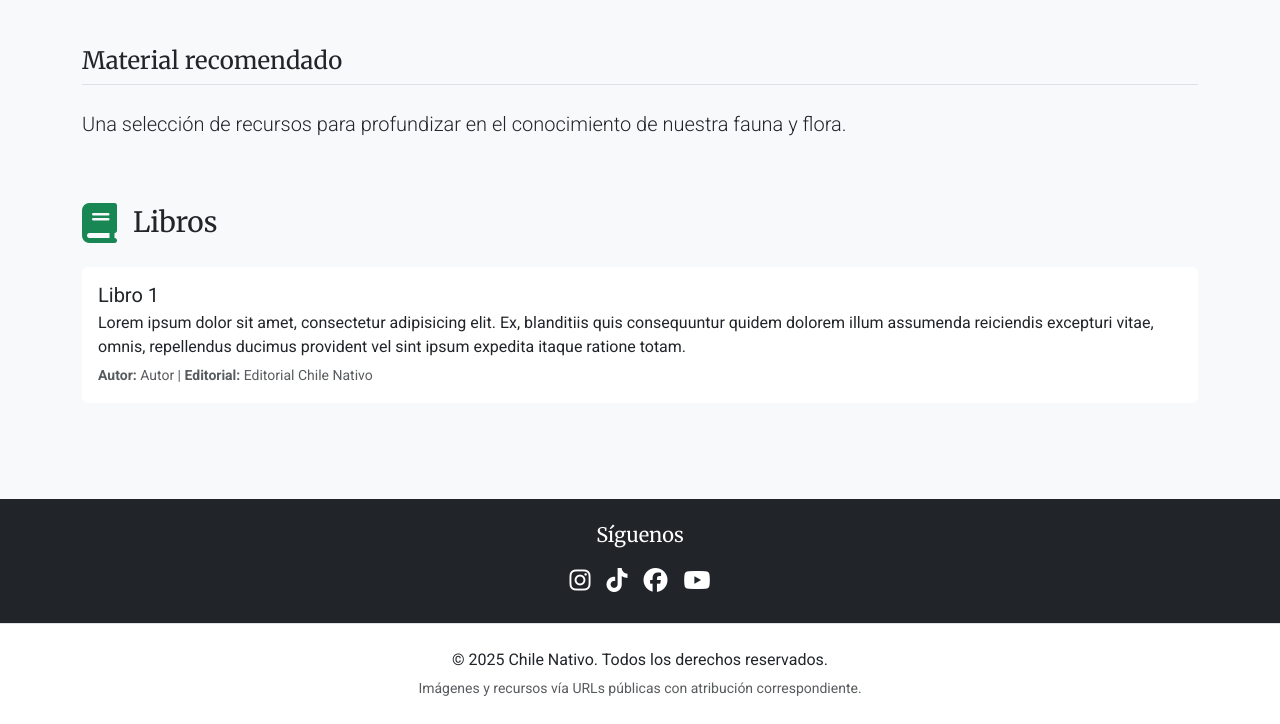
After one commit to Hormiks/ChileNativo, a Django app: page /resources/ in a window 1280 px wide. The commit adds this page. Shown: the part 497-1221 px from the top of the page. Run offline with Django 5.2, Linux system fonts and the light colour scheme.

Commit message:
Simplificado base.html, removido faq y añadido recursos.html
- Se simplificó base para mantener un solo archivo base.html
- Se eliminó código restante de partes sin utilizar y añadió .gitignore
  para el caché generado por django.
- Se añadió recursos.html y la plantilla base.

```diff
--- a/ChileNativo/urls.py
+++ b/ChileNativo/urls.py
@@ -21,7 +21,7 @@ from core import views
 urlpatterns = [
     path("", views.inicio, name="home"),
     path("about/", views.about, name="about"),
-    path("faq/", views.fq, name="fq"),
+    path("resources/", views.resources, name="recursos"),
     path("gallery/", views.gallery, name="galeria"),
     path("admin/", admin.site.urls),
 ]
--- a/core/templates/core/base.html
+++ b/core/templates/core/base.html
@@ -21,14 +21,52 @@
 </head>
 <body class="bg-light">
 
-  {% include "core/navbar.html" %}
+  <!-- NAV BAR -->
+  <nav class="navbar navbar-expand-lg bg-white shadow-sm sticky-top" data-bs-theme="light">
+    <div class="container">
+      <img src="https://i.ibb.co/V0gDQZdq/image.png" width="50" alt="">
+      <a class="navbar-brand fw-bold" href="/">Chile Nativo</a>
 
+      <button class="navbar-toggler" type="button" data-bs-toggle="collapse" data-bs-target="#mainNav"
+              aria-controls="mainNav" aria-expanded="false" aria-label="Mostrar navegación">
+        <span class="navbar-toggler-icon"></span>
+      </button>
+
+      <div class="collapse navbar-collapse" id="mainNav">
+        {% with current=request.resolver_match.url_name %}
+        <ul class="navbar-nav ms-auto mb-2 mb-lg-0">
+          <li class="nav-item">
+            <a class="nav-link {% if current == 'home' %}active{% endif %}"
+              aria-current="{% if current == 'home' %}page{% endif %}" href="/">Home</a>
+          </li>
+          <li class="nav-item">
+            <a class="nav-link {% if current == 'about' %}active{% endif %}"
+              aria-current="{% if current == 'about' %}page{% endif %}" href="/about/">Quiénes Somos</a>
+          </li>
+          <li class="nav-item">
+            <a class="nav-link {% if current == 'recursos' %}active{% endif %}"
+              aria-current="{% if current == 'recursos' %}page{% endif %}" href="/resources/">Recursos Educativos</a>
+          </li>
+          <li class="nav-item">
+            <a class="nav-link {% if current == 'galeria' %}active{% endif %}"
+              aria-current="{% if current == 'galeria' %}page{% endif %}" href="/gallery/">Galería</a>
+          </li>
+        </ul>
+        {% endwith %}
+      </div>
+    </div>
+  </nav>
+
+
+  <!-- BANNER DINÁMICO -->
   {% block banner %}{% endblock %}
 
+  <!-- CONTENIDO DINÁMICO -->
   <main class="container py-5">
     {% block content %}{% endblock %}
   </main>
 
+  <!-- REDES SOCIALES -->
   <section class="bg-dark text-white py-4">
     <div class="container text-center">
       <h2 class="h5 mb-3">Síguenos</h2>
@@ -41,7 +79,13 @@
     </div>
   </section>
 
-  {% include "core/footer.html" %}
+  <!-- FOOTER -->
+  <footer class="bg-white border-top">
+    <div class="container py-4 text-center">
+      <p class="mb-1">© 2025 Chile Nativo. Todos los derechos reservados.</p>
+      <small class="text-muted">Imágenes y recursos vía URLs públicas con atribución correspondiente.</small>
+    </div>
+  </footer>
 
   <script src="https://cdn.jsdelivr.net/npm/bootstrap@5.3.3/dist/js/bootstrap.bundle.min.js"></script>
 </body>
--- a/core/templates/core/footer.html
+++ /dev/null
@@ -1,6 +0,0 @@
-<footer class="bg-white border-top">
-  <div class="container py-4 text-center">
-    <p class="mb-1">© {{ now|default:2025 }} Chile Nativo. Todos los derechos reservados.</p>
-    <small class="text-muted">Imágenes y recursos vía URLs públicas con atribución correspondiente.</small>
-  </div>
-</footer>
--- /dev/null
+++ b/core/templates/core/recursos.html
@@ -0,0 +1,60 @@
+{% extends "core/base.html" %} {% block banner %}
+<section class="position-relative">
+  <img
+    src="https://images.unsplash.com/photo-1507842217343-583bb7270b66?q=80&w=1600&auto=format&fit=crop"
+    class="w-100"
+    style="max-height: 440px; object-fit: cover"
+    alt="Recursos educativos"
+  />
+  <div
+    class="position-absolute top-0 start-0 w-100 h-100 d-flex align-items-center overlay-dark"
+  >
+    <div class="container text-white">
+      <h1 class="display-5 fw-bold">Recursos Educativos</h1>
+      <p class="lead mb-0">
+        Libros, documentales y sitios web sobre la biodiversidad chilena.
+      </p>
+    </div>
+  </div>
+</section>
+{% endblock %} {% block content %}
+<div class="row mb-5">
+  <div class="col-12">
+    <h2 class="h4 border-bottom pb-2 mb-4">Material recomendado</h2>
+    <p class="lead">
+      Una selección de recursos para profundizar en el conocimiento de nuestra
+      fauna y flora.
+    </p>
+  </div>
+</div>
+
+<!-- LIBROS -->
+<div class="row mb-5">
+  <div class="col-12">
+    <div class="d-flex align-items-center mb-4">
+      <i class="fa-solid fa-book fs-1 text-success me-3"></i>
+      <h2 class="h3 mb-0">Libros</h2>
+    </div>
+
+    <div class="list-group">
+      <div class="list-group-item border-0 py-3">
+        <h5 class="mb-1">Libro 1</h5>
+        <p class="mb-1">
+          Lorem ipsum dolor sit amet, consectetur adipisicing elit. Ex,
+          blanditiis quis consequuntur quidem dolorem illum assumenda reiciendis
+          excepturi vitae, omnis, repellendus ducimus provident vel sint ipsum
+          expedita itaque ratione totam.
+        </p>
+        <small class="text-muted"
+          ><strong>Autor:</strong> Autor | <strong>Editorial:</strong> Editorial
+          Chile Nativo</small
+        >
+      </div>
+
+
+      </div>
+    </div>
+  </div>
+</div>
+
+{% endblock%}
--- a/core/views.py
+++ b/core/views.py
@@ -7,8 +7,8 @@ def inicio(request):
 def about(request):
     return render(request, "core/QS.html")
 
-def fq(request):
-    return render(request, "core/preguntas.html")
+def resources(request):
+    return render(request, "core/recursos.html")
 
 def gallery(request):
     return render(request, "core/galeria.html")
```
Also changed, not shown: core/admin.py (+1 -16 lines), core/models.py (+1 -40 lines), core/templates/core/navbar.html (deleted, +0 -34 lines), core/templates/core/preguntas.html (deleted, +0 -38 lines), 1 other file.
